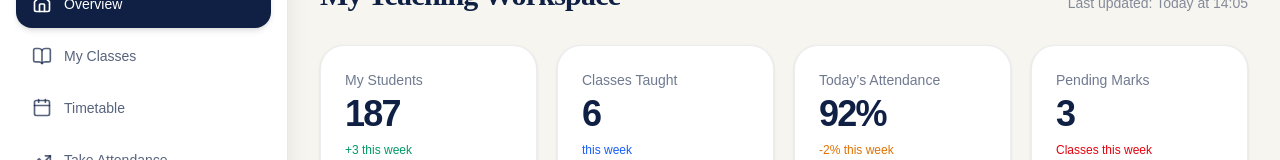
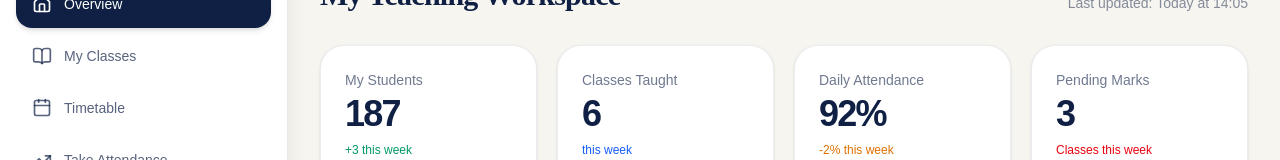
Before and after one commit to Andykayler/SSP-PEP, a React (Vite) app: page /teacher in a window 1280 px wide. Shown: the part 164-324 px from the top of the page. Built offline with nearby package versions, Linux system fonts and the light colour scheme.

Commit message:
small change in teacherdashboard.jsx from today's attendance to daily attendance

```diff
--- a/src/pages/teacher/teacherdashboard.jsx
+++ b/src/pages/teacher/teacherdashboard.jsx
@@ -37,7 +37,7 @@ const Icon = {
 const teacherStats = [
   { label: "My Students", value: "187", change: "+3", color: "text-emerald-600" },
   { label: "Classes Taught", value: "6", change: "", color: "text-blue-600" },
-  { label: "Today’s Attendance", value: "92%", change: "-2%", color: "text-amber-600" },
+  { label: "Daily Attendance", value: "92%", change: "-2%", color: "text-amber-600" },
   { label: "Pending Marks", value: "3", change: "Classes", color: "text-red-600" },
 ];
 
```
